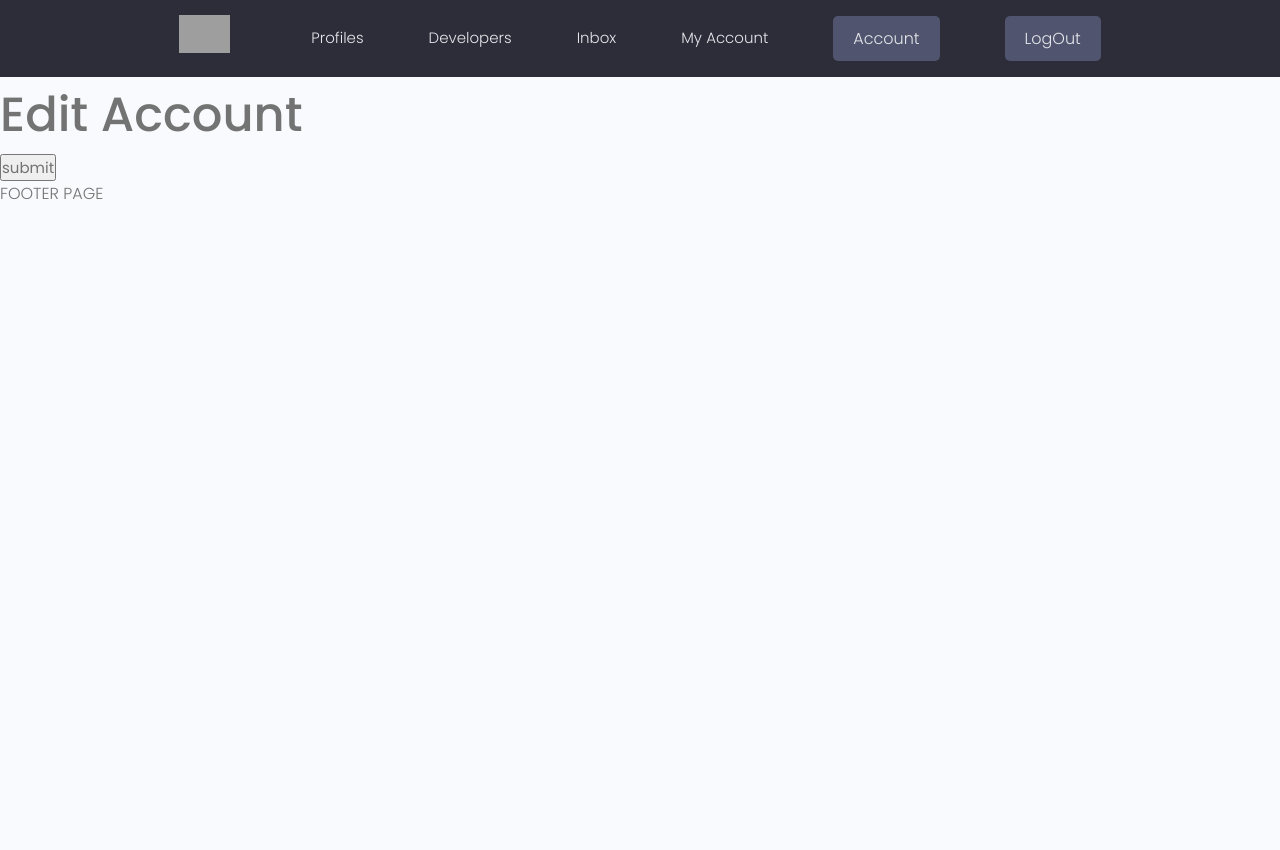
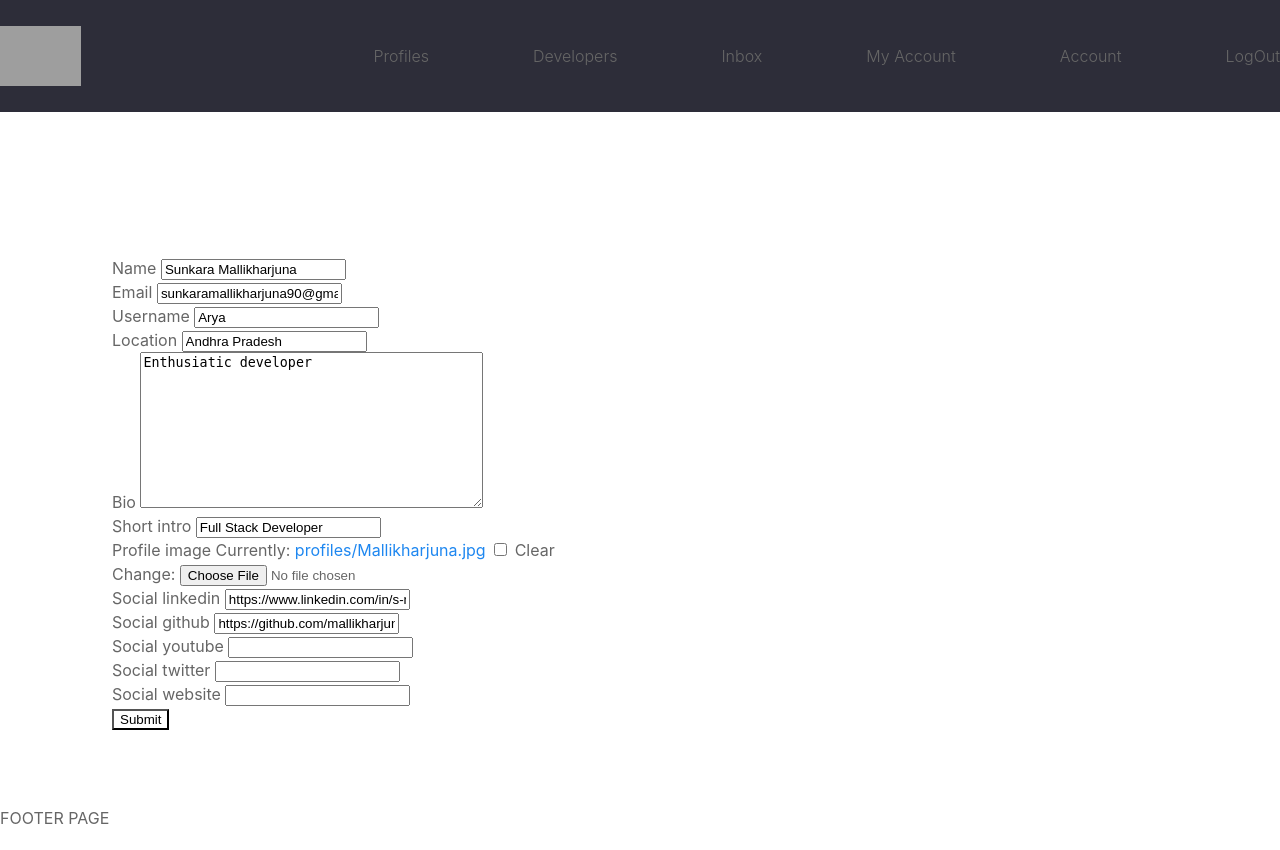
Before and after one commit to mallikharjuna160003/DevSearchApp, a Django app: page /edit-account/ in a window 1280 px wide. Before the commit the page ends 199 px from the top, so only its background shows below. Run offline with Django 4.2, Linux system fonts and the light colour scheme; a user stored in the database is signed in; data comes from the database, SQL or seed files in the repository; both versions use the stored data as it was after the commit; some libraries are stand-ins or nearby versions; grey boxes are pictures that could not be loaded.

Commit message:
Crud operations completed on Skills and projects

```diff
--- a/devsearch/users/forms.py
+++ b/devsearch/users/forms.py
@@ -1,7 +1,7 @@
 from django.forms import ModelForm,widgets
 from django.contrib.auth.forms import UserCreationForm
 from django.contrib.auth.models import User
-
+from .models import Profile,Skill
 class CustomUserCreationForm(UserCreationForm):
 
     class Meta:
@@ -16,3 +16,30 @@
 
         for name,field in self.fields.items():
             field.widget.attrs.update({'class':'input'})
+
+class ProfileForm(ModelForm):
+    class Meta:
+        model = Profile
+        fields = ['name','email','username',
+                 'location','bio','short_intro',
+                 'profile_image','social_linkedin',
+                 'social_github','social_youtube',
+                 'social_twitter','social_website']
+    def __init__(self,*args,**kwargs):
+
+        super(ProfileForm, self).__init__(*args, **kwargs)
+
+        for name,field in self.fields.items():
+            field.widget.attrs.update({'class':'input'})
+
+class SkillForm(ModelForm):
+    class Meta:
+        model = Skill
+        fields = '__all__'
+        exclude = ['owner']
+    def __init__(self,*args,**kwargs):
+
+        super(SkillForm, self).__init__(*args, **kwargs)
+
+        for name,field in self.fields.items():
+            field.widget.attrs.update({'class':'input'})
--- a/devsearch/users/templates/users/profile_form.html
+++ b/devsearch/users/templates/users/profile_form.html
@@ -1,9 +1,24 @@
 {% extends 'main.html' %}
 
 {% block content %}
-<h1>Edit Account</h1>
-<form method="POST" action="{% url 'edit-account' %}">
-    {% csrf_token %}
-    <input type="submit" name="" id="" value="submit">
-</form>
+<!-- Main Section -->
+<main class="formPage my-xl">
+    <div class="content-box">
+        <div class="formWrapper">
+            <a class="backButton" href="{% url 'account' %}"><i class="im im-angle-left"></i></a>
+            <br>
+            <form class="form" method="POST" action="{% url 'edit-account' %}">
+                {% csrf_token %}
+                {% for field in form %}
+                    <div class="form__field">
+                        <label for="formInput#text">{{field.label}}</label>
+                        {{field}}
+                    </div>
+                {% endfor %}
+
+                <input class="btn btn--sub btn--lg  my-md" type="submit" value="Submit" />
+            </form>
+        </div>
+    </div>
+</main>
 {% endblock %}
--- a/devsearch/static/uikit/styles/uikit.css
+++ b/devsearch/users/templates/users/skill_form.html
@@ -1,24 +1,23 @@
-/*
-* Project: Mumble UI
-* Version: v0.1.1
-*/
-
-/* Fonts */
-@import url('https://fonts.googleapis.com/css2?family=Fira+Code:wght@400&family=Poppins:ital,wght@0,300;0,400;0,500;0,700;1,300;1,400;1,500;1,700&display=swap');
-
-/* Mumble UI Styles */
-@import url('./modules/_variables.css');
-@import url('./modules/_base.css');
-@import url('./modules/_typography.css');
-@import url('./modules/_utilities.css');
-@import url('./modules/_animation.css');
-@import url('./modules/_avatar.css');
-@import url('./modules/_button.css');
-@import url('./modules/_card.css');
-@import url('./modules/_form.css');
-@import url('./modules/_tag.css');
-@import url('./modules/_author-box.css');
-@import url('./modules/_alert.css');
-@import url('./modules/_loading.css');
-@import url('./modules/_grid.css');
-@import url('./modules/_layout.css');
+{% extends 'main.html' %}
+{% block content %}
+ <!-- Main Section -->
+ <main class="formPage my-xl">
+    <div class="content-box">
+        <div class="formWrapper">
+            <a class="backButton" href="{% url 'account' %}"><i class="im im-angle-left"></i></a>
+            <br>
+            <form class="form" method="POST" >
+                {% csrf_token %}
+                {% for field in form %}
+                <!-- Input:Text -->
+                <div class="form__field">
+                    <label for="formInput#text">{{field.label}}</label>
+                    {{field}}
+                </div>
+                {% endfor %}
+                <input class="btn btn--sub btn--lg  my-md" type="submit" value="Submit" />
+            </form>
+        </div>
+    </div>
+</main>
+{% endblock %}
--- a/devsearch/users/urls.py
+++ b/devsearch/users/urls.py
@@ -11,5 +11,8 @@
     path('profile/<str:pk>/',views.userProfile,name='user-profiles'),
 
     path('edit-account/',views.editAccount,name='edit-account'),
+    path('create-skill/',views.createSkill,name='create-skill'),
+    path('update-skill/<str:pk>',views.updateSkill,name='update-skill'),
+    path('delete-skill/<str:pk>',views.deleteSkill,name='delete-skill'),
 
 ]
--- a/devsearch/users/views.py
+++ b/devsearch/users/views.py
@@ -3,7 +3,7 @@
 from django.contrib.auth.models import User
 from django.contrib.auth.decorators import login_required
 from django.contrib import messages
-from .forms import CustomUserCreationForm
+from .forms import CustomUserCreationForm, ProfileForm, SkillForm
 from .models import Profile
 # Create your views here.
 def loginUser(request):
@@ -41,7 +41,7 @@
             messages.success(request, "User account is created successfully!!!")
 
             login(request, user)
-            return redirect('profiles')
+            return redirect('edit-account')
         else:
             messages.error(request,"Error Occured During registration !!")
     context = {'page':page,'form':form}
@@ -68,6 +68,62 @@
     context={'profile':profile,'skills':skills,'projects':projects}
     return render(request,'users/account.html',context)
 
+@login_required(login_url='login')
 def editAccount(request):
-    context = {}
-    return render(request,'users/profile_form.html')
+    profile = request.user.profile
+    form =  ProfileForm(instance=profile)
+    if request.method == 'POST':
+        form = ProfileForm(request.POST,request.FILES,instance=profile)
+        if form.is_valid():
+            form.save()
+            messages.success(request, "User account updated successfully!!!")
+
+            return redirect('account')
+
+    context = {'form':form}
+    return render(request,'users/profile_form.html',context)
+
+@login_required(login_url='login')
+def createSkill(request):
+    profile = request.user.profile
+    form = SkillForm()
+    if request.method=="POST":
+        form = SkillForm(request.POST)
+        if form.is_valid():
+            skill = form.save(commit=False)
+            skill.owner = profile
+            skill.save()
+            messages.success(request, " skill was added successfully!!!")
+
+            return redirect('account')
+
+    context = {'form':form}
+    return render(request,'users/skill_form.html',context)
+
+@login_required(login_url='login')
+def updateSkill(request,pk):
+    profile = request.user.profile
+    skill = profile.skill_set.get(id=pk)
+    form = SkillForm(instance=skill)
+    if request.method=="POST":
+        form = SkillForm(request.POST, instance=skill)
+        if form.is_valid():
+            skill.save()
+            messages.success(request, "Skill was updated successfully!!!")
+
+            return redirect('account')
+
+    context = {'form':form}
+    return render(request,'users/skill_form.html',context)
+
+@login_required(login_url='login')
+def deleteSkill(request,pk):
+    profile = request.user.profile
+    skill = profile.skill_set.get(id=pk)
+    if request.method=='POST':
+        skill.delete()
+        messages.success(request, "Skill was deleted successfully!!!")
+        return redirect('account')
+
+    context = {'object':skill}
+    return render(request,'delete_template.html',context)
```
Also changed, not shown: devsearch/project/templates/project/delete_template.html (deleted, +0 -11 lines), devsearch/project/views.py (+13 -7 lines), devsearch/templates/delete_template.html (added, +21 -0 lines), devsearch/users/signals.py (+9 -0 lines), devsearch/users/templates/users/account.html (+7 -7 lines), devsearch/db.sqlite3, devsearch/static/images/wsp.jpg (added).
